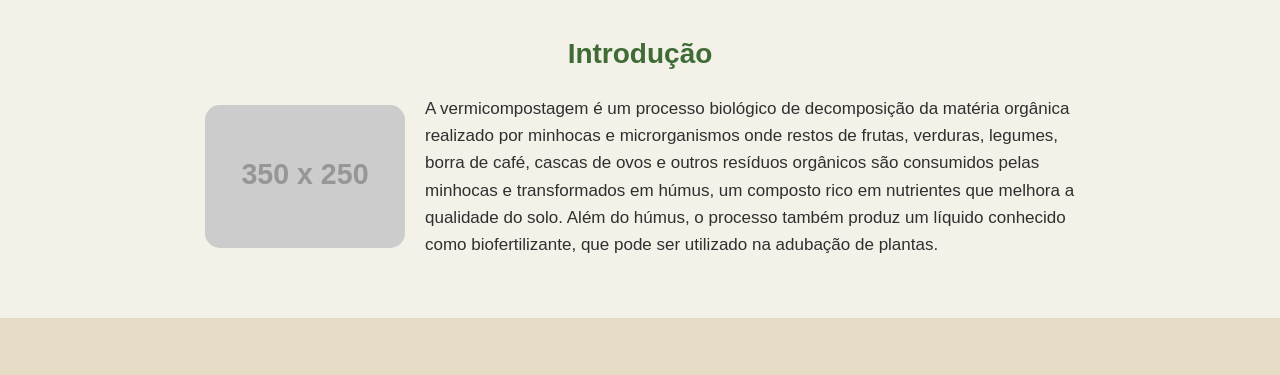
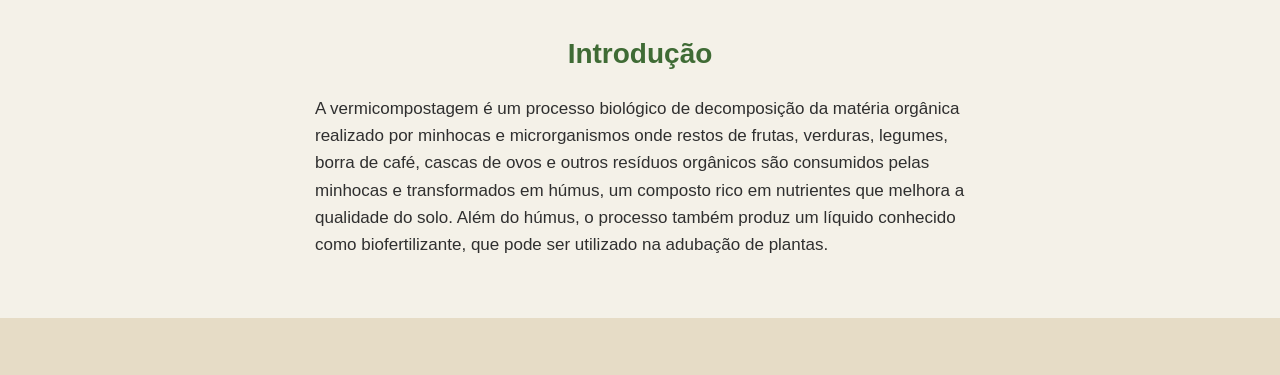
Before and after one commit to tds-mod5-oi3/vermicompostagem, a plain HTML site: page index.html in a window 1280 px wide. Shown: the part 412-787 px from the top of the page. Drawn offline with Linux system fonts and the light colour scheme; placeholder pictures from the web are drawn by us.

Commit message:
commit 2
arrumar scroll da tela

```diff
--- a/index.html
+++ b/index.html
@@ -33,11 +33,9 @@
   </section>
 
   <main>
-
     <section id="introducao" class="secao">
       <h2>Introdução</h2>
       <div class="conteudo">
-        <img src="https://via.placeholder.com/350x250" alt="Placeholder introdução">
         <p>
           A vermicompostagem é um processo biológico de decomposição da matéria orgânica realizado por minhocas e microrganismos onde restos de frutas, verduras, legumes, borra de café, cascas de ovos e outros resíduos orgânicos são consumidos pelas minhocas e transformados em húmus, um composto rico em nutrientes que melhora a qualidade do solo. Além do húmus, o processo também produz um líquido conhecido como biofertilizante, que pode ser utilizado na adubação de plantas.
         </p>
--- a/style.css
+++ b/style.css
@@ -112,6 +112,7 @@
 
 .secao {
   padding: 45px 20px;
+  scroll-margin-top: 30px;
 }
 
 .secao h2 {
```
